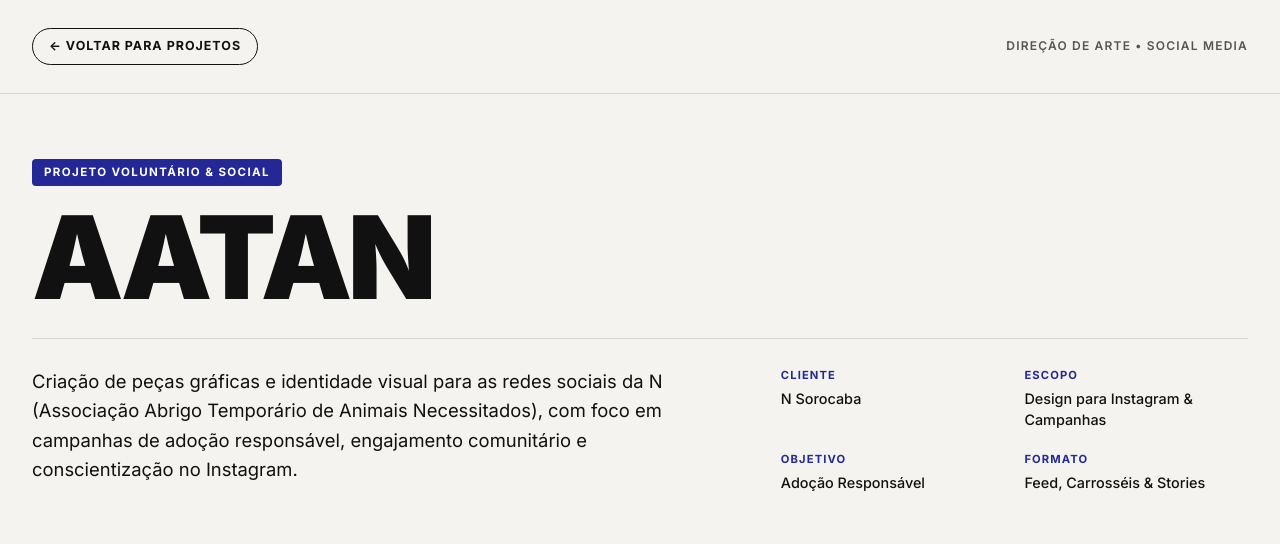
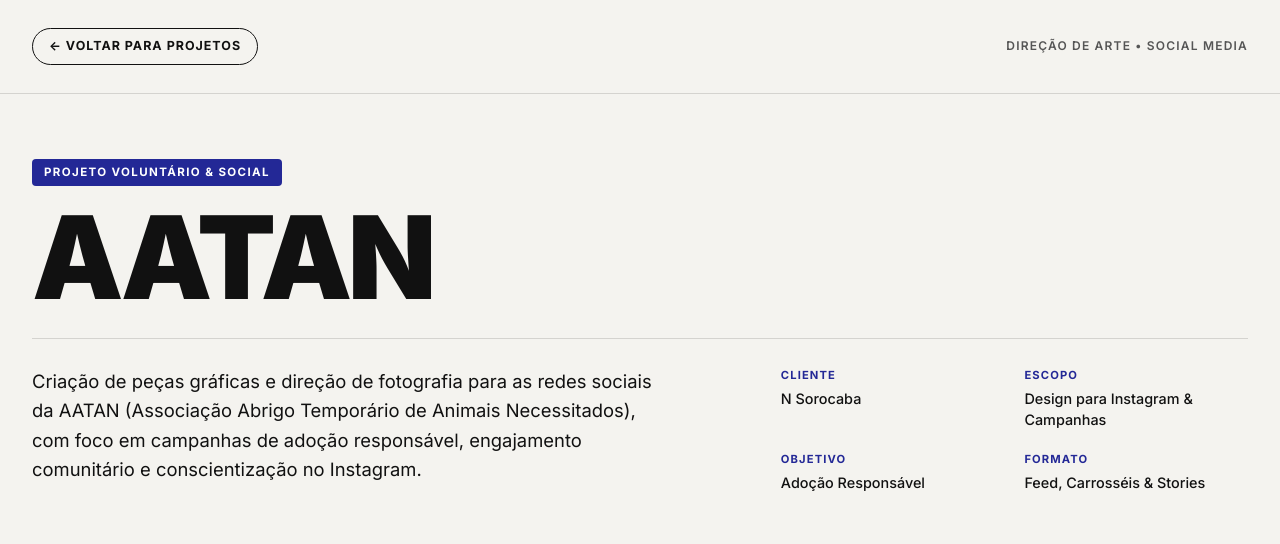
Before and after one commit to Joaofelix23/designs-jfeelix, a plain HTML site: page aatan.html in a window 1280 px wide. Shown: the top 544 px of the page. Drawn offline with Linux system fonts and the light colour scheme.

Commit message:
Update aatan.html

```diff
--- a/aatan.html
+++ b/aatan.html
@@ -394,7 +394,7 @@
       <h1>AATAN</h1>
       <div class="hero-grid">
         <p class="hero-description">
-          Criação de peças gráficas e identidade visual para as redes sociais da N (Associação Abrigo Temporário de Animais Necessitados), com foco em campanhas de adoção responsável, engajamento comunitário e conscientização no Instagram.
+          Criação de peças gráficas e direção de fotografia para as redes sociais da AATAN (Associação Abrigo Temporário de Animais Necessitados), com foco em campanhas de adoção responsável, engajamento comunitário e conscientização no Instagram.
         </p>
         <div class="hero-meta">
           <div class="meta-item">
```
